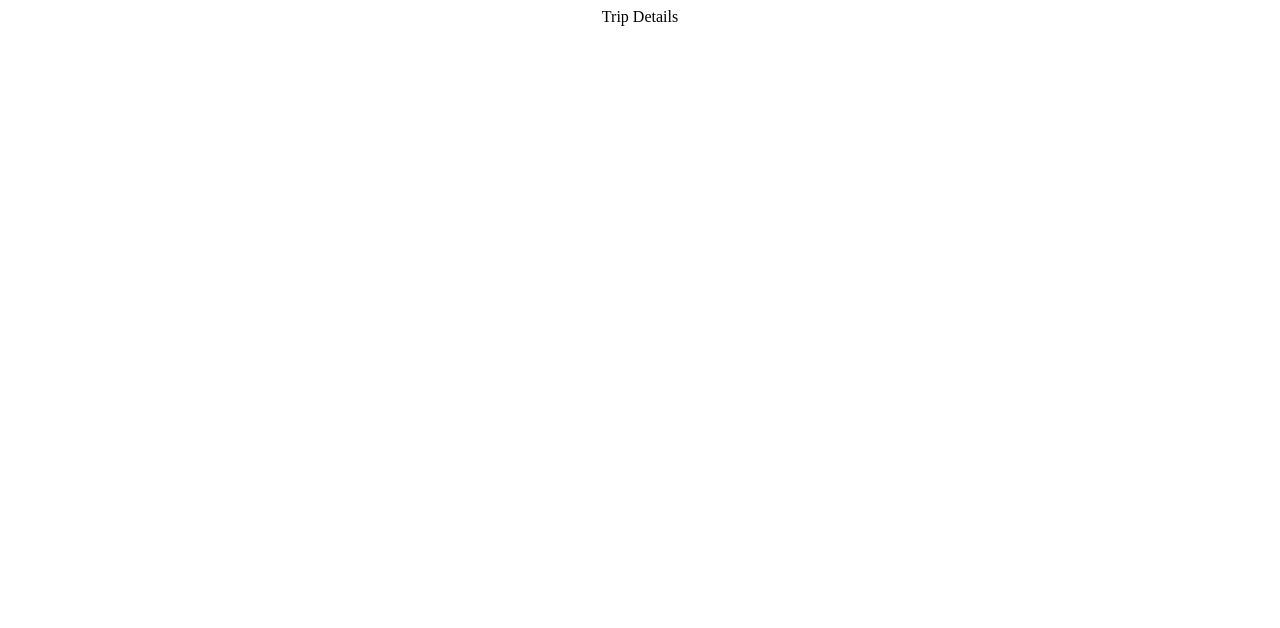
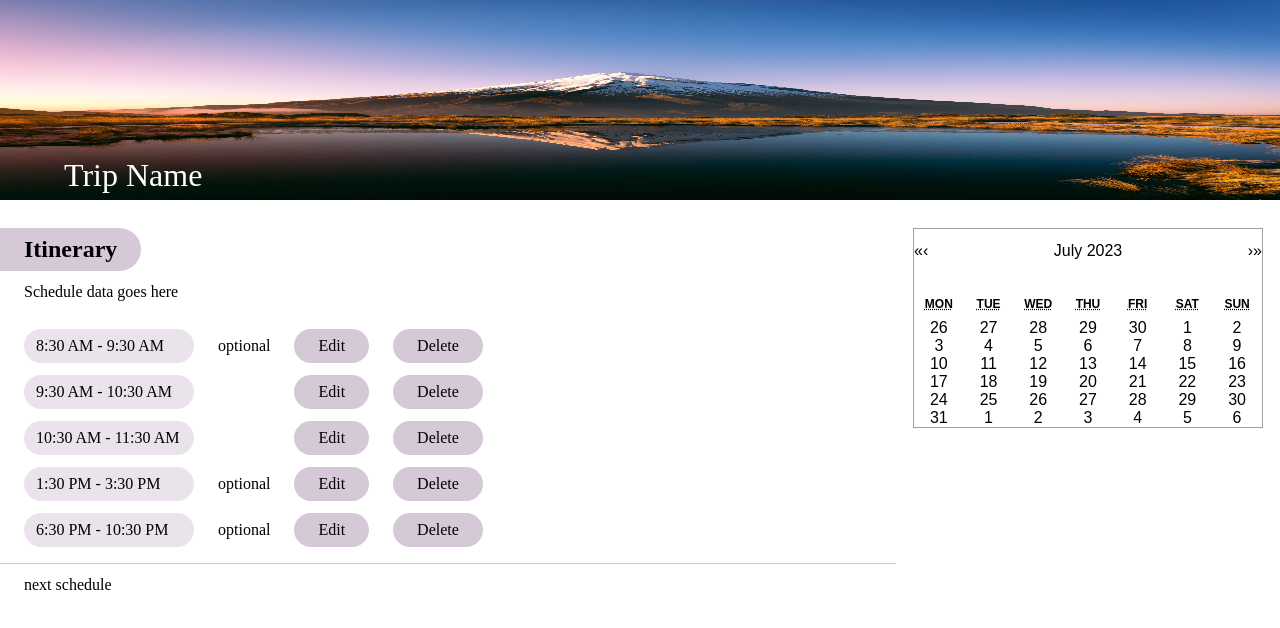
Before and after one commit to vasiliiperfilev/3380-js, a React (Create React App) app in the folder frontend/: page /tripDetails in a window 1280 px wide. Shown: the top 628 px of the page. Built offline with nearby package versions, Linux system fonts and the light colour scheme.

Commit message:
added trip details

```diff
--- a/frontend/package.json
+++ b/frontend/package.json
@@ -8,6 +8,7 @@
     "@testing-library/user-event": "^13.5.0",
     "firebase": "^10.0.0",
     "react": "^18.2.0",
+    "react-calendar": "^4.4.0",
     "react-dom": "^18.2.0",
     "react-router": "^6.11.2",
     "react-scripts": "5.0.1",
--- /dev/null
+++ b/frontend/src/components/CalendarComponent.js
@@ -0,0 +1,14 @@
+
+import React, { useState } from 'react';
+import { Calendar } from 'react-calendar';
+import 'react-calendar/dist/Calendar.css';
+
+export default function CalendarComponent() {
+  const [value, onChange] = useState(new Date());
+
+  return (
+    <div>
+      <Calendar onChange={onChange} value={value} />
+    </div>
+  );
+}
--- /dev/null
+++ b/frontend/src/css/tripDtails.module.css
@@ -0,0 +1,135 @@
+.wrapper *,
+.wrapper *::before,
+.wrapper *::after {
+    box-sizing: border-box;
+}
+
+body,
+.wrapper ul,
+.wrapper li,
+.wrapper h1,
+.wrapper h2,
+.wrapper h3,
+.wrapper h4,
+.wrapper h5,
+.wrapper h6,
+.wrapper p {
+    margin: 0;
+    padding: 0;
+}
+
+.container button {
+  all: unset
+}
+
+.wrapper {
+  height: 100vh;
+  width: 100vw;
+}
+
+.container {
+  height: 100%;
+  width: 100%;
+  display: flex;
+  flex-direction: column;
+}
+
+.imageContainer {
+  position: relative;
+}
+.tripImage {
+  width: 100%;
+  height: 200px;
+}
+
+.tripName {
+  position: absolute;
+  left: 5%;
+  bottom: 5%;
+  color: white;
+  font-size: 32px;
+}
+
+.subContainer {
+  display: flex;
+  margin: 24px 0 0 0;
+}
+
+.tripSection {
+  width: 70%;
+  display: flex;
+  flex-direction: column;
+  align-items: flex-start;
+}
+.trips {
+  width: 100%;
+  display: flex;
+  flex-direction: column;
+  align-items: flex-start
+}
+
+.sectionName {
+  padding: 8px 24px;
+  background-color: #D5C8D7;
+  border-radius: 0 25px 25px 0 ;
+}
+
+.menuSection {
+  width: 30%;
+  display: flex;
+  justify-content: center;
+}
+
+.selectedScheduleDate {
+  display: flex;
+  padding: 12px 24px;
+}
+
+.schedules {
+  display: flex;
+  flex-direction: column;
+  gap: 12px;
+  padding: 0 24px;
+  margin: 16px 0;
+}
+
+.schedule {
+  display: flex;
+  gap: 24px;
+}
+
+.scheduleTime {
+  width: 170px;
+  display: flex;
+  background-color: #D5C8D780;
+  border-radius: 25px;
+  padding: 8px 12px;
+
+}
+
+.schedule {
+  display: flex;
+}
+
+.schedule p {
+  margin: auto;
+}
+
+.line {
+  width: 100%;
+  border-bottom: solid #D4C8D7 1px;
+}
+
+.editBtn {
+  width: 100%;
+  display: flex;
+  justify-content: flex-end;
+  margin: 0 24px 0 0;
+}
+
+.schedule .btn {
+  background-color: #D5C8D7;
+  padding: 8px 24px;
+  border-radius: 25px;
+  cursor: pointer;
+}
--- a/frontend/src/css/trips.module.css
+++ b/frontend/src/css/trips.module.css
@@ -50,7 +50,7 @@
   width: 100%;
   display: flex;
   flex-direction: column;
-  align-items: start;
+  align-items: flex-start;
   padding: 16px 8px;
   border: solid #BC24F1 2px;
   border-radius: 8px;
--- a/frontend/src/tripDetails.js
+++ b/frontend/src/tripDetails.js
@@ -1,3 +1,84 @@
+import CalendarComponent from "./components/CalendarComponent";
+import styles from "./css/tripDtails.module.css";
+
+const testUserTripData= [{
+  startTime: "8:30 AM",
+  endTime: "9:30 AM",
+  description: "optional"
+},{
+  startTime: "9:30 AM",
+  endTime: "10:30 AM",
+  description: ""
+},
+{
+  startTime: "10:30 AM",
+  endTime: "11:30 AM",
+  description: ""
+},
+{
+  startTime: "1:30 PM",
+  endTime: "3:30 PM",
+  description: "optional"
+},
+{
+  startTime: "6:30 PM",
+  endTime: "10:30 PM",
+  description: "optional"
+},]
+
 export default function TripDetails() {
-  return <div>Trip Details</div>;
+  // fetch user trip data
+
+  // if there is next day
+
+  // calendar
+
+  return (
+    <div className={styles.wrapper}>
+      <div className={styles.container}>
+        <div className={styles.imageContainer}>
+          <img className={styles.tripImage} src={require("./images/background.jpg")} alt="trip" />
+          <span className={styles.tripName}>Trip Name</span>
+        </div>
+        <div className={styles.subContainer}>
+          <section className={styles.tripSection}>
+              <div className={styles.sectionName}>
+                <h2>Itinerary</h2>
+              </div>
+              <div>
+                <div className={styles.selectedScheduleDate}>
+                  <p>Schedule data goes here</p>
+                </div>
+                  <div className={styles.schedules}>
+                    {
+                      testUserTripData.map((trip, index) => {
+                        return(
+                          <div key={index} className={styles.schedule}>
+                            <div className={styles.scheduleTime}>
+                              <span>{trip.startTime} - {trip.endTime}</span>
+                            </div>
+                            <p>{trip.description}</p>
+
+                            <button className={styles.btn}>Edit</button>
+                            <button  className={styles.btn}>Delete</button>
+                          </div>
+                        )
+                      })
+                    }
+                  </div>
+              </div>
+              <span className={styles.line}></span>
+            <div>
+              <div className={styles.selectedScheduleDate}>
+                <p>next schedule</p>
+              </div>
+            </div>
+          </section>
+          <section className={styles.menuSection}>
+            <CalendarComponent />
+          </section>
+        </div>
+      </div>
+    </div>
+  );
 }
```
Also changed, not shown: frontend/src/components/EditSchedule.js (added, +12 -0 lines), 1 other file (tests, documents, lock files or other folders).
